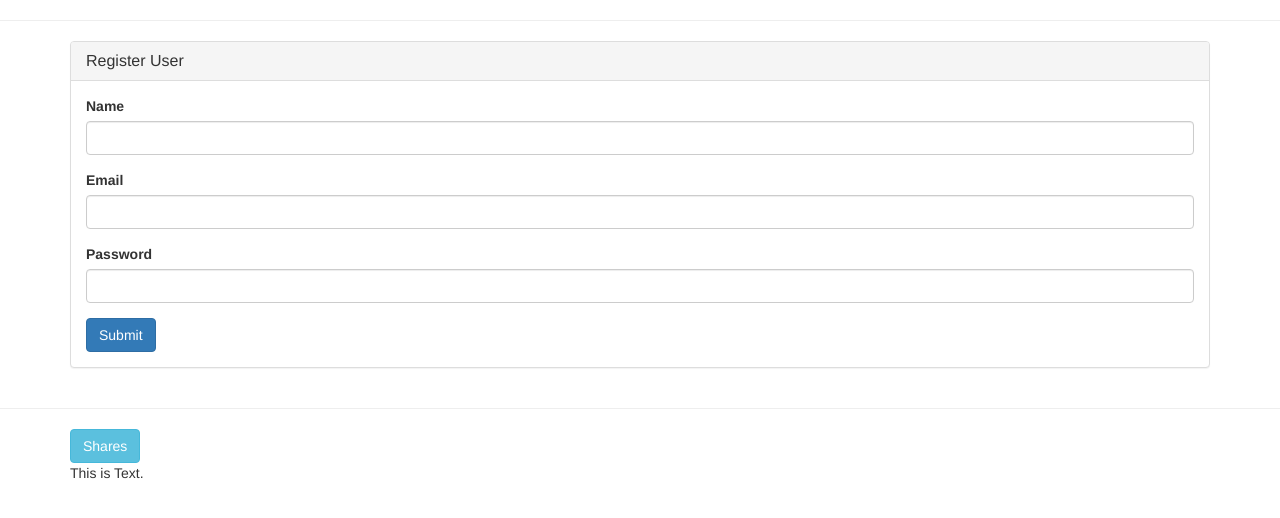
After one commit to RaysitiTeam/POC, a PHP site: page /phpmvc/register.html in a window 1280 px wide. The commit adds this page. Shown: the top 518 px of the page. Run offline with PHP 8.4, Linux system fonts and the light colour scheme; some libraries are stand-ins or nearby versions.

Commit message:
adding login.html and register.html

```diff
--- a/phpmvc/controllers/users.php
+++ b/phpmvc/controllers/users.php
@@ -2,13 +2,13 @@
 
 	class Users extends Controller
 	{
-		protected function register()
+		public function register()
 		{
 			$viewmodel = new UserModel();
 			$this->ReturnView($viewmodel->register(), true);
 		}
 
-		protected function login()
+		public function login()
 		{
 			$viewmodel = new UserModel();
 			$this->ReturnView($viewmodel->login(), true);
--- /dev/null
+++ b/phpmvc/register.html
@@ -0,0 +1,92 @@
+<!DOCTYPE html>
+<html>
+<head>
+
+	<title>HTML JavaScript Call</title>
+
+	<link rel="stylesheet" type="text/css" href="assets/css/bootstrap.css">
+	<script src="https://ajax.googleapis.com/ajax/libs/jquery/3.1.1/jquery.min.js"></script>
+</head>
+<body>
+
+<hr>
+	<div class="container">
+		<div class="panel panel-default">
+		  <div class="panel-heading">
+		    <h3 class="panel-title">Register User</h3>
+		  </div>
+		  <div class="panel-body">
+		    <form action="#">
+		    	<div class="form-group">
+		    		<label>Name</label>
+		    		<input type="text" name="name" id="name" class="form-control" required/>
+		    	</div>
+		    	<div class="form-group">
+		    		<label>Email</label>
+		    		<input type="text" name="email" id="email" class="form-control" required/>
+		    	</div>
+		    	<div class="form-group">
+		    		<label>Password</label>
+		    		<input type="password" name="password" id="password" class="form-control" required/>
+		    	</div>
+		    	<input class="btn btn-primary" name="submit" type="submit" value="Submit" />
+		    </form>
+		  </div>
+		</div>
+	</div>
+
+	<hr>
+	<div class="container">
+
+		<a class="btn btn-info" onclick="getSummary()">Shares</a>
+
+		<div id="summary">This is Text.</div>
+
+	</div>
+
+
+	<script type="text/javascript">
+		function getSummary()
+		{
+		    $.ajax({
+		        url : 'http://localhost/phpmvc/shares',
+		        //data:null,
+		        type: 'GET',
+
+
+		        success: function(data){
+		            $('#summary').html(data);
+		        }
+		    });
+		}
+	</script>
+
+
+
+
+
+	<script>
+		$(function(){
+			$('form').on('submit', function(e){
+
+				e.preventDefault();
+
+				$.ajax({
+					type: 'POST',
+					url: "http://localhost/phpmvc/users/register",
+					data: $('form').serialize(),
+					success: function() {
+						alert('Registration Successful!');
+					}
+				});
+			});
+		});
+	</script>
+
+
+
+
+
+
+</body>
+</html>
--- a/phpmvc/views/main.php
+++ b/phpmvc/views/main.php
@@ -9,7 +9,7 @@
 </head>
 <body>
 
-	<!-- <nav class="navbar navbar-default">
+	<nav class="navbar navbar-default">
       <div class="container">
         <div class="navbar-header">
           <button type="button" class="navbar-toggle collapsed" data-toggle="collapse" data-target="#navbar" aria-expanded="false" aria-controls="navbar">
@@ -32,7 +32,7 @@
           </ul>
         </div>
       </div>
-    </nav> -->
+    </nav>
 
     <!-- <div class="container">
 
```
Also changed, not shown: phpmvc/index.html (+9 -37 lines), phpmvc/login.html (added, +67 -0 lines), phpmvc/models/user.php (+9 -14 lines).
